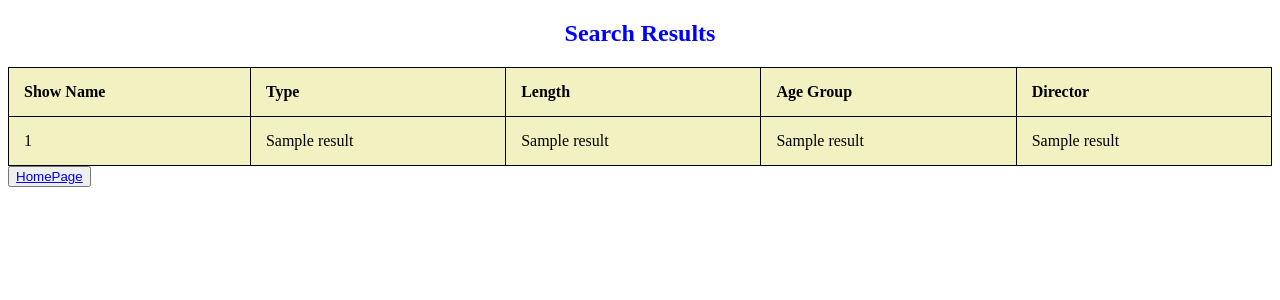
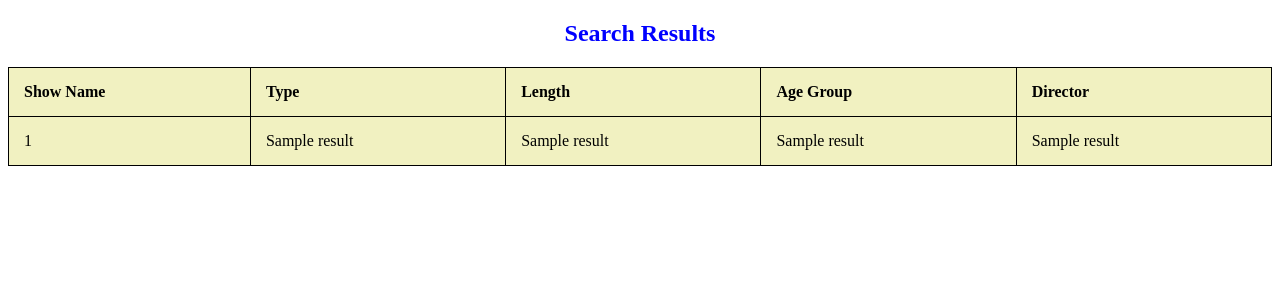
Before and after one commit to JG1109/ticket-master, a Flask app: template templates/results.html in a window 1280 px wide. Shown: the top 300 px of the page. Run offline with Flask 2, Linux system fonts and the light colour scheme; the template is opened without the code that fills it: most values are stand-ins (such as "Sample title", 1, 10 or a date in 2020); parts of the project's set-up code (start-up, migrations or seed data) failed here and were passed over.

Commit message:
Update results.html

```diff
--- a/templates/results.html
+++ b/templates/results.html
@@ -1,4 +1,3 @@
-
 <!DOCTYPE html>
 <html>
 <head>
@@ -46,9 +45,5 @@ th, td {
 </table>
 </div>
 
-<button class="submit">
-  <a href="index.html">HomePage</a>
-</button>
-
 </body>
 </html>
```
